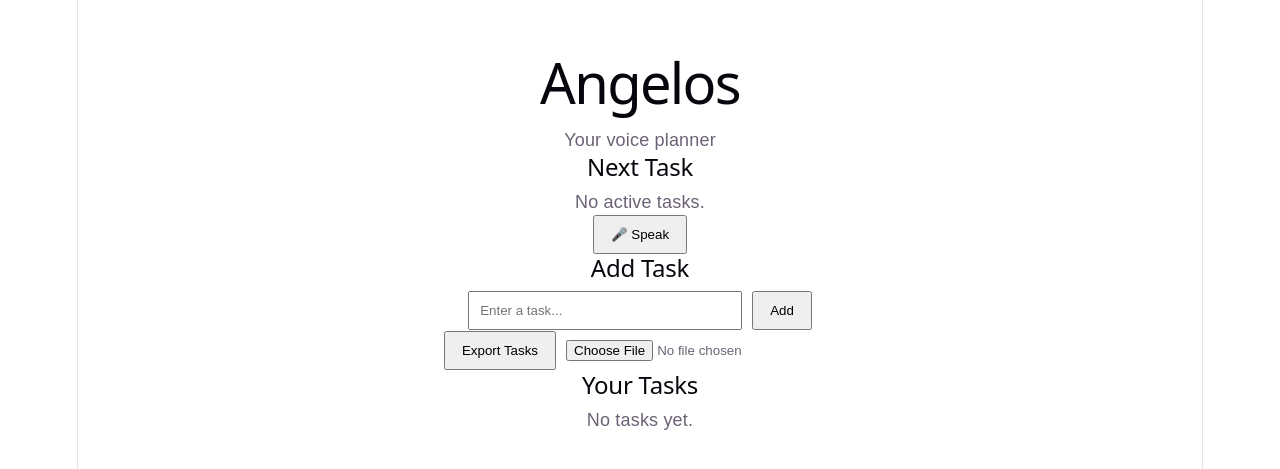
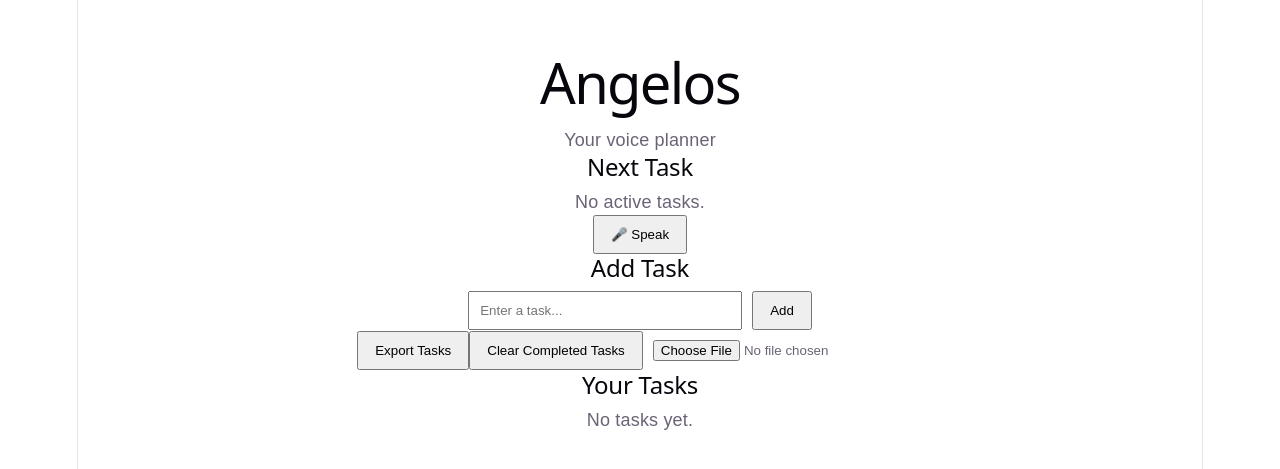
Before and after one commit to angelosmakris1907-design/angelos-react, a React (Vite) app: page / in a window 1280 px wide. Shown: the part 165-634 px from the top of the page. Built offline with nearby package versions, Linux system fonts and the light colour scheme.

Commit message:
Added clear completed tasks feature

```diff
--- a/src/App.jsx
+++ b/src/App.jsx
@@ -397,6 +397,11 @@ function App() {
     speak("You have " + overdueTasks.length + " overdue tasks. " + taskText);
   }
 
+  function clearCompletedTasks() {
+    setTasks(tasks.filter((task) => !task.done));
+    speak("I cleared all completed tasks.");
+  }
+
   function speak(text) {
     const message = new SpeechSynthesisUtterance(text);
     message.lang = "en-IE";
@@ -462,6 +467,9 @@ function App() {
       <button onClick={exportTasks}>
         Export Tasks
       </button>
+      <button onClick={clearCompletedTasks}>
+        Clear Completed Tasks
+      </button>
       <input
         type="file"
         accept="application/json"
```
